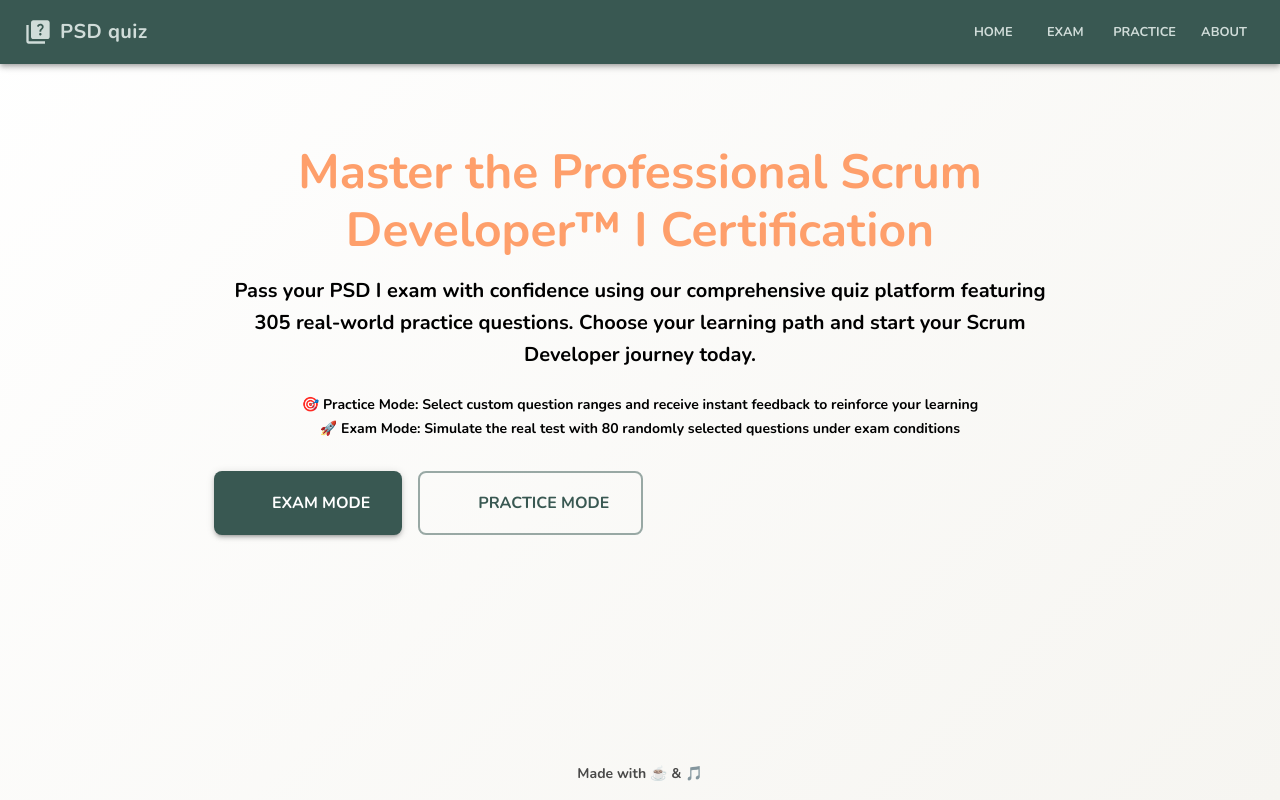
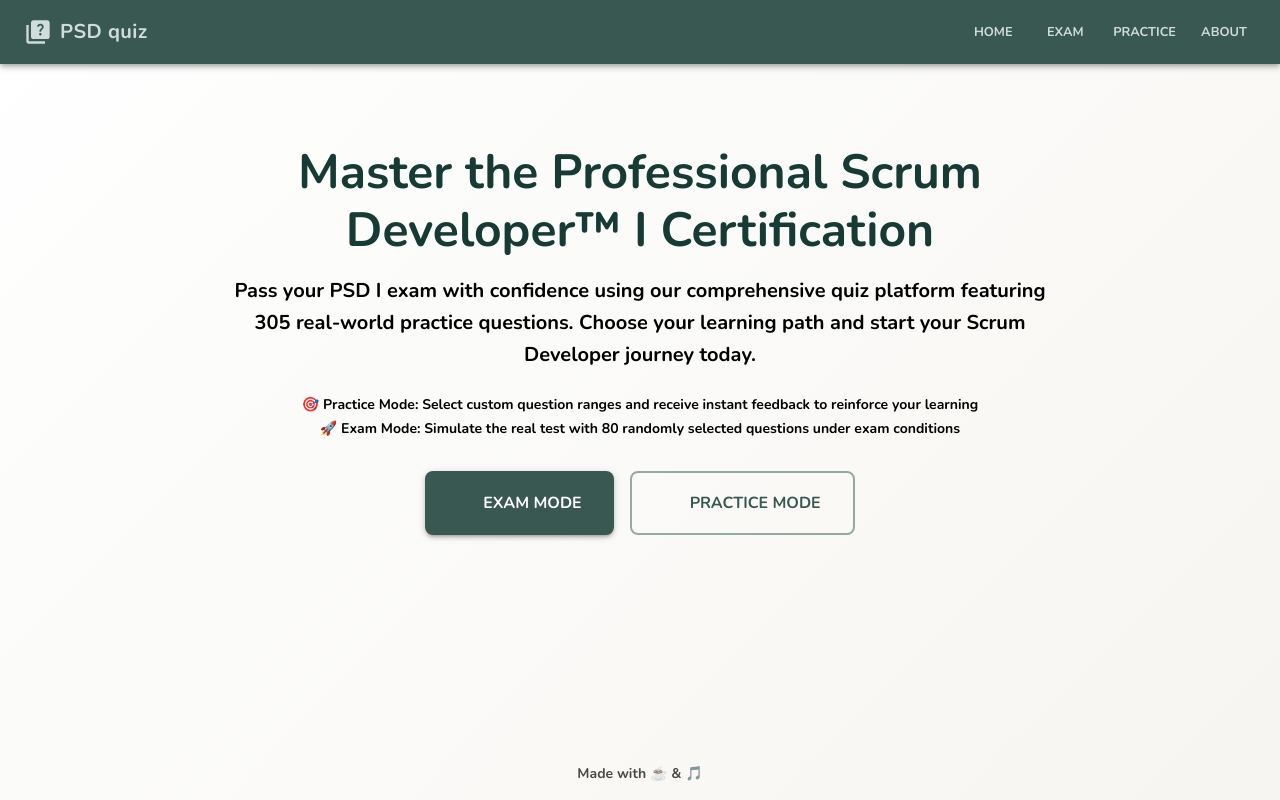
Before and after one commit to iscasaban/psd-quiz-react, a React (Vite) app: page / in a window 1280 px wide. Built offline with nearby package versions, Linux system fonts and the light colour scheme; some icons are missing.

Commit message:
Update UI

```diff
--- a/src/components/HeroContent.tsx
+++ b/src/components/HeroContent.tsx
@@ -24,7 +24,7 @@ export function HeroContent({ onSelectMode }: HeroContentProps) {
             fontSize: { xs: "1.8rem", sm: "2.5rem", lg: "3rem" },
             fontWeight: 700,
             lineHeight: 1.2,
-            color: "secondary.main",
+            color: "primary.dark",
           }}
         >
           Master the Professional Scrum Developer™ I Certification
--- a/src/components/ModeSelector.tsx
+++ b/src/components/ModeSelector.tsx
@@ -14,7 +14,7 @@ export function ModeSelector({ onSelectMode }: ModeSelectorProps) {
         display: "flex",
         flexDirection: { xs: "column", sm: "row" },
         gap: 2,
-        justifyContent: { xs: "center", lg: "flex-start" },
+        justifyContent: { xs: "center", lg: "center" },
       }}
     >
       <Button
--- a/src/screens/AboutScreen.tsx
+++ b/src/screens/AboutScreen.tsx
@@ -43,7 +43,7 @@ export function AboutScreen() {
             fontSize: { xs: "1.8rem", sm: "2.5rem", lg: "3rem" },
             fontWeight: 700,
             lineHeight: 1.2,
-            color: "secondary.main",
+            color: "primary.dark",
             mb: 4,
             textAlign: "center",
           }}
```
